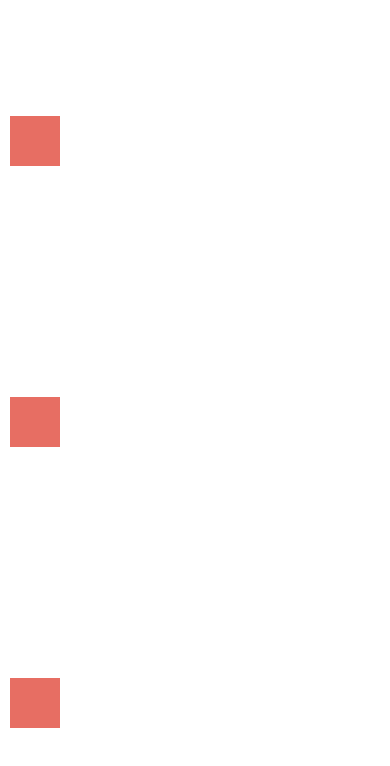
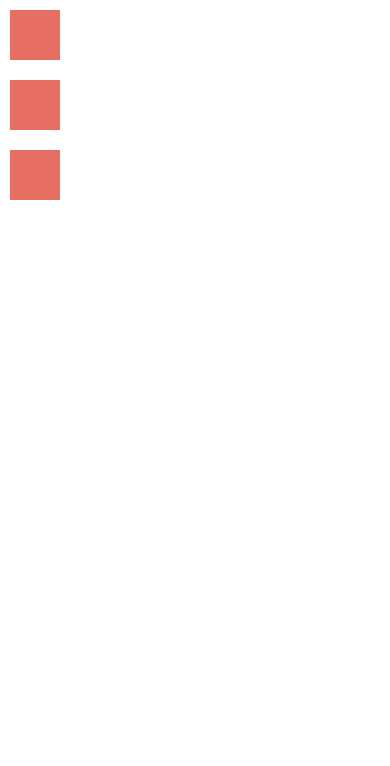
Before and after one commit to CuneytYilmaz/flexbox-examples, a React Native app: screen / in a window 390 px wide. Shown: the top 766 px of the page. Built offline with nearby package versions, Linux system fonts and the light colour scheme.

Commit message:
alignItems flex-start added

```diff
--- a/App.js
+++ b/App.js
@@ -16,7 +16,7 @@ class FlexboxExamples extends Component {
 const styles = StyleSheet.create({
   container: {
     flex: 1,
-    justifyContent: 'space-around',
+    alignItems: 'flex-start',
     //flexDirection: 'row'
   },
   box: {
```
